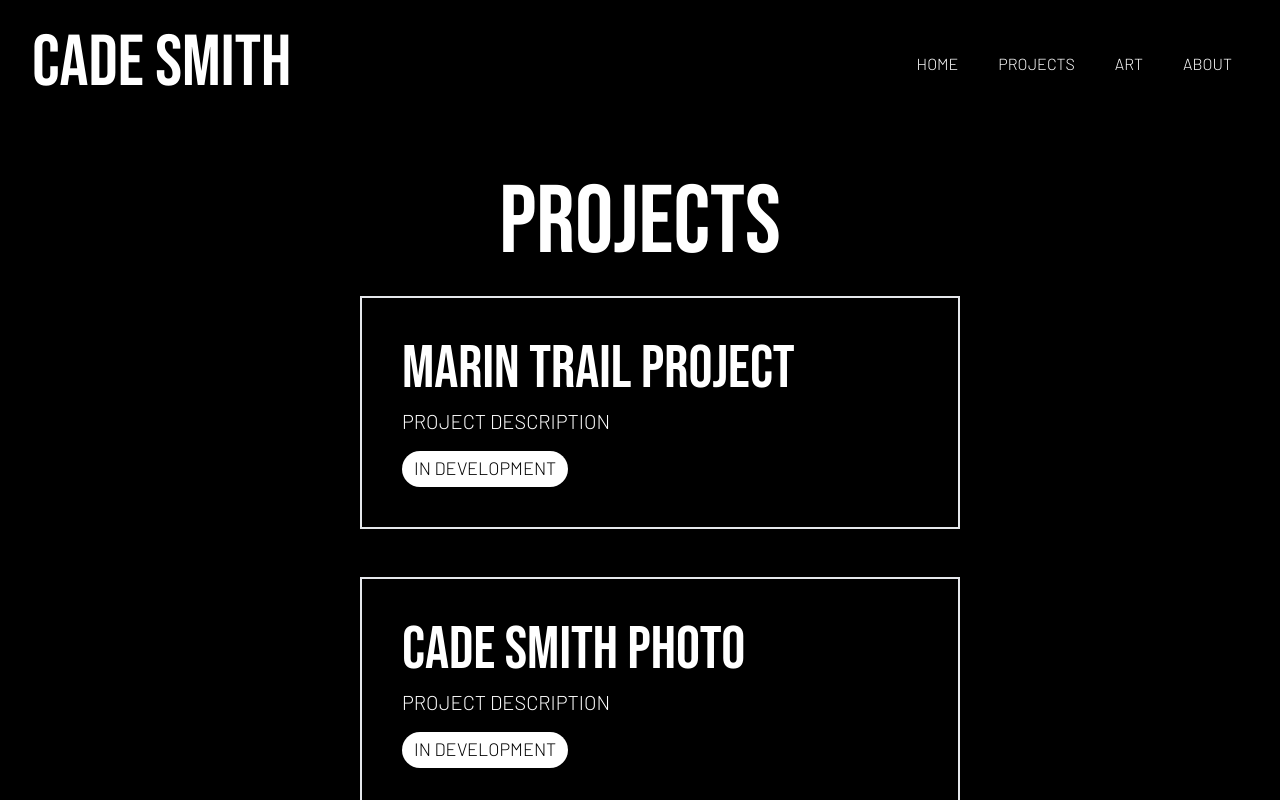
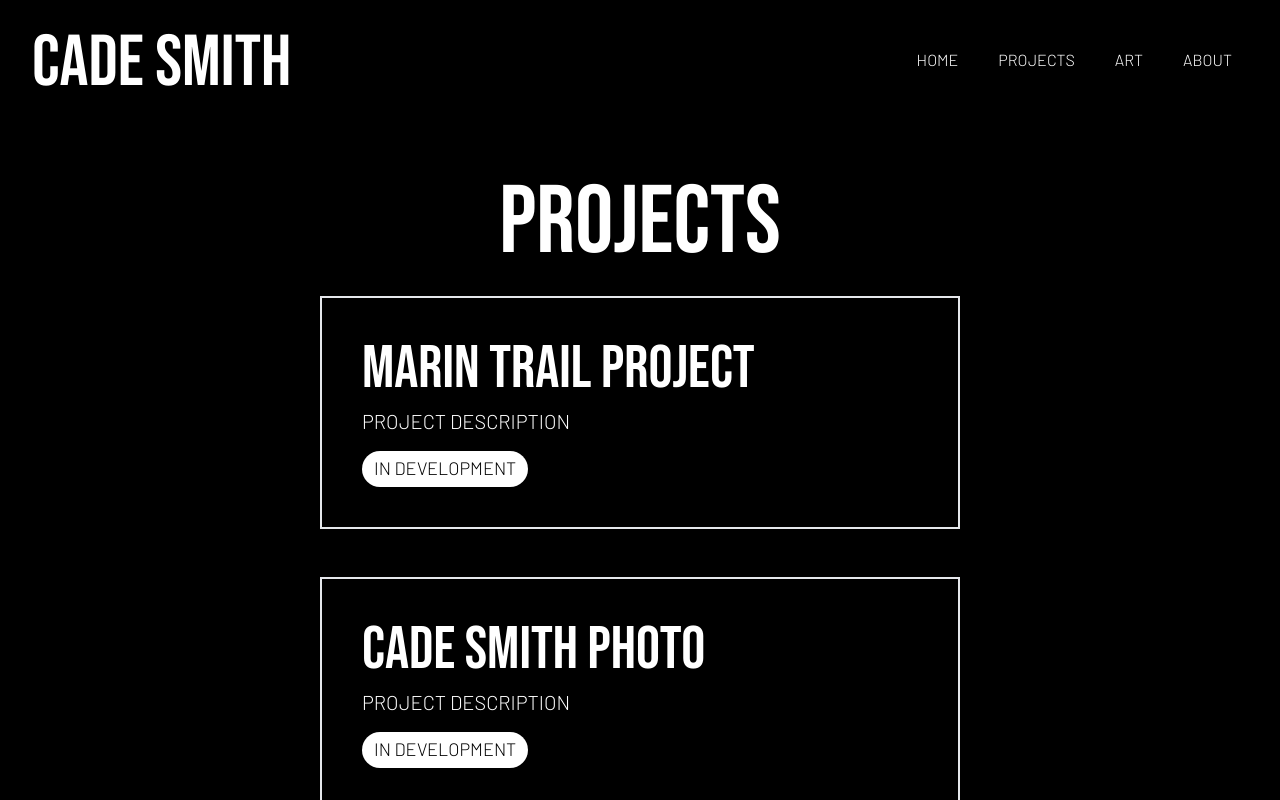
Before and after one commit to cadesmith/PortfolioSite, a Next.js app: page /projects in a window 1280 px wide. Shown: the top 800 px of the page. Built offline with nearby package versions, Linux system fonts and the light colour scheme.

Commit message:
minor formatting edits

```diff
--- a/app/art/page.tsx
+++ b/app/art/page.tsx
@@ -9,10 +9,10 @@ export default function Art() {
         <div className='pb-6 grid justify-items-center'>
           <h1 className={`${bebas.className} text-8xl`}>ART</h1>
         </div>
-        <div className='grid md:flex h-96 mb-10 mx-10'>
-          <div className='md:w-1/3 bg-pink-500'>
+        <div className='grid md:flex mb-10 mx-10'>
+          <div className='md:w-1/3 h-96 bg-pink-500'>
           </div>
-          <div className='lg:ml-10 bg-white text-black lg:w-2/3 pl-10 lg:content-center'>
+          <div className='lg:ml-10 bg-white text-black lg:w-2/3 h-48 md:h-96 sm:pt-4 pl-10 content-center'>
             <h1>PHOTOGRAPHY</h1>
             <div className='mb-4 transition-transform duration-300 ease-in-out hover:translate-x-5'>
               <Link
--- a/app/components/Navbar.tsx
+++ b/app/components/Navbar.tsx
@@ -45,7 +45,7 @@ export default function Navbar() {
         </button>
       </div>
 
-      <div className="hidden lg:flex space-x-10 lg:pr-4">
+      <div className="hidden lg:flex space-x-10 mb-2 lg:pr-4">
         <Link href="/" className="text-white hover:text-gray-400">HOME</Link>
         <Link href="/projects" className="text-white hover:text-gray-400">PROJECTS</Link>
         <Link href="/art" className="text-white hover:text-gray-400">ART</Link>
--- a/app/components/Project.tsx
+++ b/app/components/Project.tsx
@@ -5,7 +5,7 @@ import Bubble from './Bubble'
 export default function Project({ title, description, stack }: any) {
   return (
     <div className="grid px-10 sm:px-0">
-          <div className="mb-12 ml-10 border-2 p-10">
+          <div className="mb-12 border-2 p-10">
               <span className="absolute flex items-center justify-center bg-white ">
               </span>
               <div className='pt-px'>
--- a/app/projects/page.tsx
+++ b/app/projects/page.tsx
@@ -5,7 +5,7 @@ import { bebas } from '../fonts'
 export default function Projects() {
   return (
     <div className='grid justify-items-center'>
-      <div className='mt-0 md:mt-6 p-6 grid justify-items-center'>
+      <div className='mt-0 md:mt-6 p-6 grid'>
         <h1 className={`${bebas.className} text-8xl`}>PROJECTS</h1>
       </div>
       <div className='sm:w-1/2'>
```
